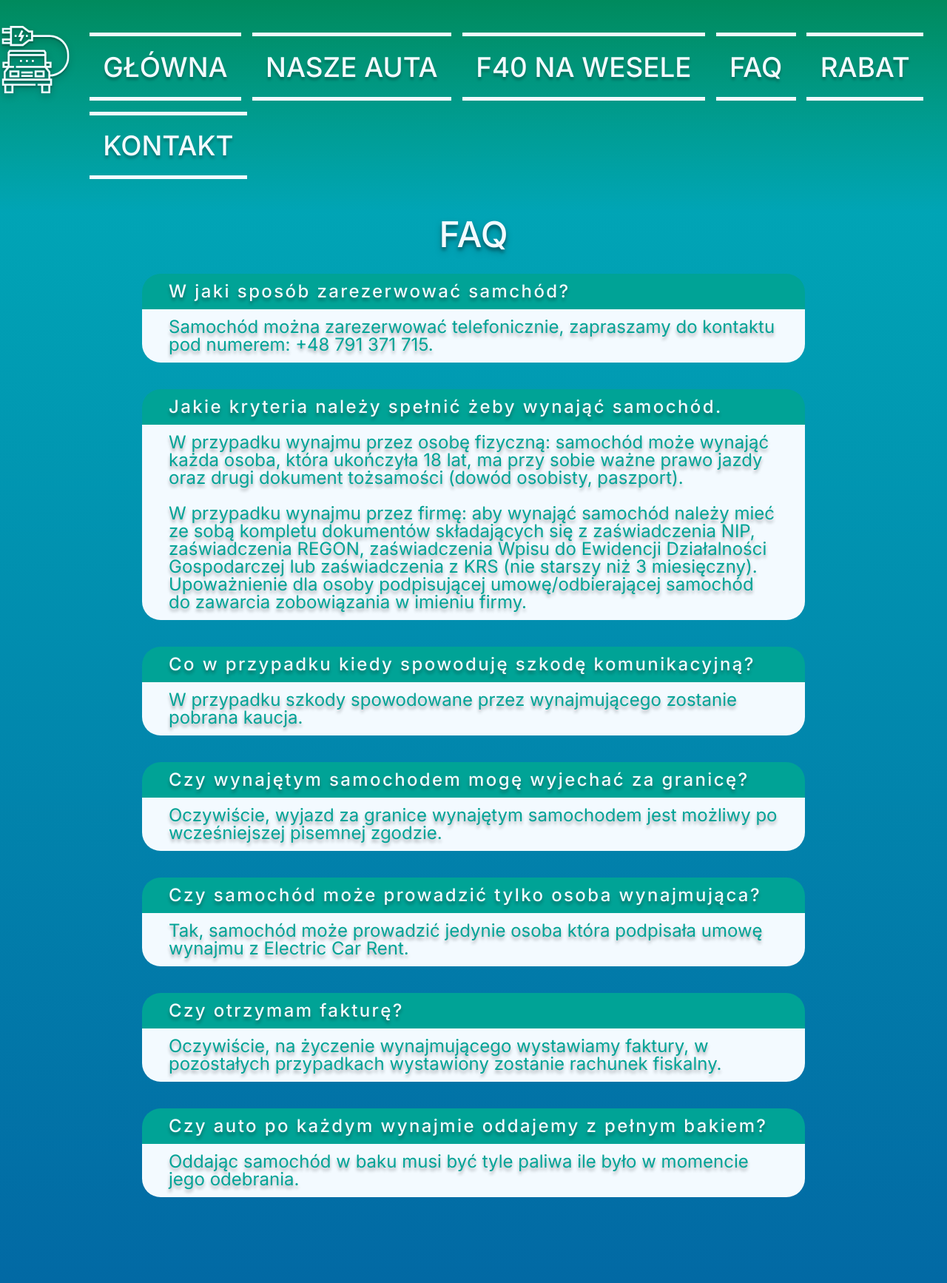
After one commit to PiotrCiosmak/Electric-Car-Rental, a PHP site: page /public/views/faq.html in a window 1280 px wide. The commit adds this page. Shown: the whole page at 74% size. Run offline with PHP 8.4, Linux system fonts and the light colour scheme; some libraries are stand-ins or nearby versions.

Commit message:
faq done

```diff
--- a/public/css/style.css
+++ b/public/css/style.css
@@ -45,7 +45,7 @@ body{
 
 /*for all*/
 h2{
-    font-size: 300%;
+    font-size: 3em;
     font-weight: 500;
     margin: 0;
     filter: drop-shadow(0 4px 4px rgba(0, 0, 0, 0.25));
@@ -105,7 +105,7 @@ nav > ul> li a:hover{
 
 /*for all*/
 .title{
-    margin: 1%;
+    margin-bottom: 1.5em;
     color: #F3FAFF;
 }
 
@@ -136,7 +136,7 @@ nav > ul> li a:hover{
 
 /*for sign_in and register*/
 h1{
-    font-size: 450%;
+    font-size: 4.5em;
     font-weight: 500;
     margin: 0;
     filter: drop-shadow(0 4px 4px rgba(0, 0, 0, 0.25));
@@ -145,7 +145,7 @@ h1{
 
 /*for sign_in and register*/
 h3{
-    font-size: 200%;
+    font-size: 2em;
     font-weight: 400;
     margin: 0;
     filter: drop-shadow(0 4px 4px rgba(0, 0, 0, 0.25));
@@ -477,3 +477,56 @@ table, .label, .row, .table > tr > td{
     border: 3px solid #2D3E50;
     border-radius: 25px;
 }
+
+/*for faq*/
+.faq-container{
+    display: flex;
+    flex-direction: column;
+    align-items: center;
+    justify-content: flex-start;
+    background: linear-gradient(180deg, #00B0B9 0%, #0269A4 100%);
+}
+
+/*for faq*/
+.faq-main{
+    width: 70%;
+    display: flex;
+    flex-direction: column;
+    align-items: center;
+    margin-bottom: 5em;
+}
+
+/*for faq*/
+.question{
+    font-size: 1.5em;
+    font-weight: 500;
+    line-height: 1em;
+    letter-spacing: 0.1em;
+    color: #F3FAFF;
+    text-shadow: 0px 4px 4px rgba(0, 0, 0, 0.3);
+    background: #00A396;
+    border-radius: 25px 25px 0px 0px;
+    padding: 0.5em;
+    padding-left: 1.5em;
+    padding-right: 1.5em;
+}
+
+/*for faq*/
+.answer{
+    font-size: 1.5em;
+    font-weight: 400;
+    line-height: 1em;
+    color: #00A396;
+    text-shadow: 0px 4px 4px rgba(0, 0, 0, 0.3);
+    background: #F3FAFF;
+    border-radius: 0px 0px 25px 25px;
+    padding: 0.5em;
+    padding-left: 1.5em;
+    padding-right: 1.5em;
+    margin-bottom: 1.5em;
+}
+
+/*for faq*/
+.answer > p, .question > p{
+    margin: 0;
+}
--- /dev/null
+++ b/public/views/faq.html
@@ -0,0 +1,88 @@
+<!DOCTYPE html>
+<head>
+    <link rel="stylesheet" type="text/css" href="../css/style.css">
+    <style>
+        @import url('https://fonts.googleapis.com/css2?family=Inter:wght@400;500&display=swap');
+    </style>
+    <script src="https://kit.fontawesome.com/8d0d2d9a42.js" crossorigin="anonymous"></script>
+    <title>FAQ</title>
+
+</head>
+
+<body>
+    <div class="faq-container">
+       <nav>
+            <img src="../img/logo.svg">
+            <ul>
+                <li>
+                    <a href="#" class="menu-button">GŁÓWNA</a>
+                </li>
+                <li>
+                    <a href="#" class="menu-button">NASZE AUTA</a>
+                </li>
+                <li>
+                    <a href="#" class="menu-button">F40 NA WESELE</a>
+                </li>
+                <li>
+                    <a href="#" class="menu-button">FAQ</a>
+                </li>
+                <li>
+                    <a href="#" class="menu-button">RABAT</a>
+                </li>
+                <li>
+                    <a href="#" class="menu-button">KONTAKT</a>
+                </li>
+            </ul>
+       </nav>
+       <main class="faq-main">
+        <div class="title">
+            <h2>FAQ</h2>
+        </div>
+            <section class="questions-and-answers">
+                <div class="question">
+                    <p>W jaki sposób zarezerwować samchód?</p>
+                </div>
+                <div class="answer">
+                    <p>Samochód można zarezerwować telefonicznie, zapraszamy do kontaktu pod numerem: +48 791 371 715.</p>
+                </div>
+                <div class="question">
+                    <p>Jakie kryteria należy spełnić żeby wynająć samochód.</p>
+                </div>
+                <div class="answer">
+                    <p>W przypadku wynajmu przez osobę fizyczną: samochód może wynająć każda osoba, która ukończyła 18 lat, ma przy sobie ważne prawo jazdy oraz drugi dokument tożsamości (dowód osobisty, paszport). <br> <br>
+                        W przypadku wynajmu przez firmę: aby wynająć samochód należy mieć ze sobą kompletu dokumentów składających się z zaświadczenia NIP, zaświadczenia REGON, zaświadczenia Wpisu do Ewidencji Działalności Gospodarczej lub zaświadczenia z KRS (nie starszy niż 3 miesięczny). Upoważnienie dla osoby podpisującej umowę/odbierającej samochód do zawarcia zobowiązania w imieniu firmy.</p>
+                </div>
+                <div class="question">
+                    <p>Co w przypadku kiedy spowoduję szkodę komunikacyjną?</p>
+                </div>
+                <div class="answer">
+                    <p>W przypadku szkody spowodowane przez wynajmującego zostanie pobrana kaucja.</p>
+                </div>
+                <div class="question">
+                    <p>Czy wynajętym samochodem mogę wyjechać za granicę?</p>
+                </div>
+                <div class="answer">
+                    <p>Oczywiście, wyjazd za granice wynajętym samochodem jest możliwy po wcześniejszej pisemnej zgodzie.</p>
+                </div>
+                <div class="question">
+                    <p>Czy samochód może prowadzić tylko osoba wynajmująca?</p>
+                </div>
+                <div class="answer">
+                    <p>Tak, samochód może prowadzić jedynie osoba która podpisała umowę wynajmu z Electric Car Rent.</p>
+                </div>
+                <div class="question">
+                    <p>Czy otrzymam fakturę?</p>
+                </div>
+                <div class="answer">
+                    <p>Oczywiście, na życzenie wynajmującego wystawiamy faktury, w pozostałych przypadkach wystawiony zostanie rachunek fiskalny.</p>
+                </div>
+                <div class="question">
+                    <p>Czy auto po każdym wynajmie oddajemy z pełnym bakiem?</p>
+                </div>
+                <div class="answer">
+                    <p>Oddając samochód w baku musi być tyle paliwa ile było w momencie jego odebrania.</p>
+                </div>
+            </section>
+       </main>
+    </div>
+</body>
```
